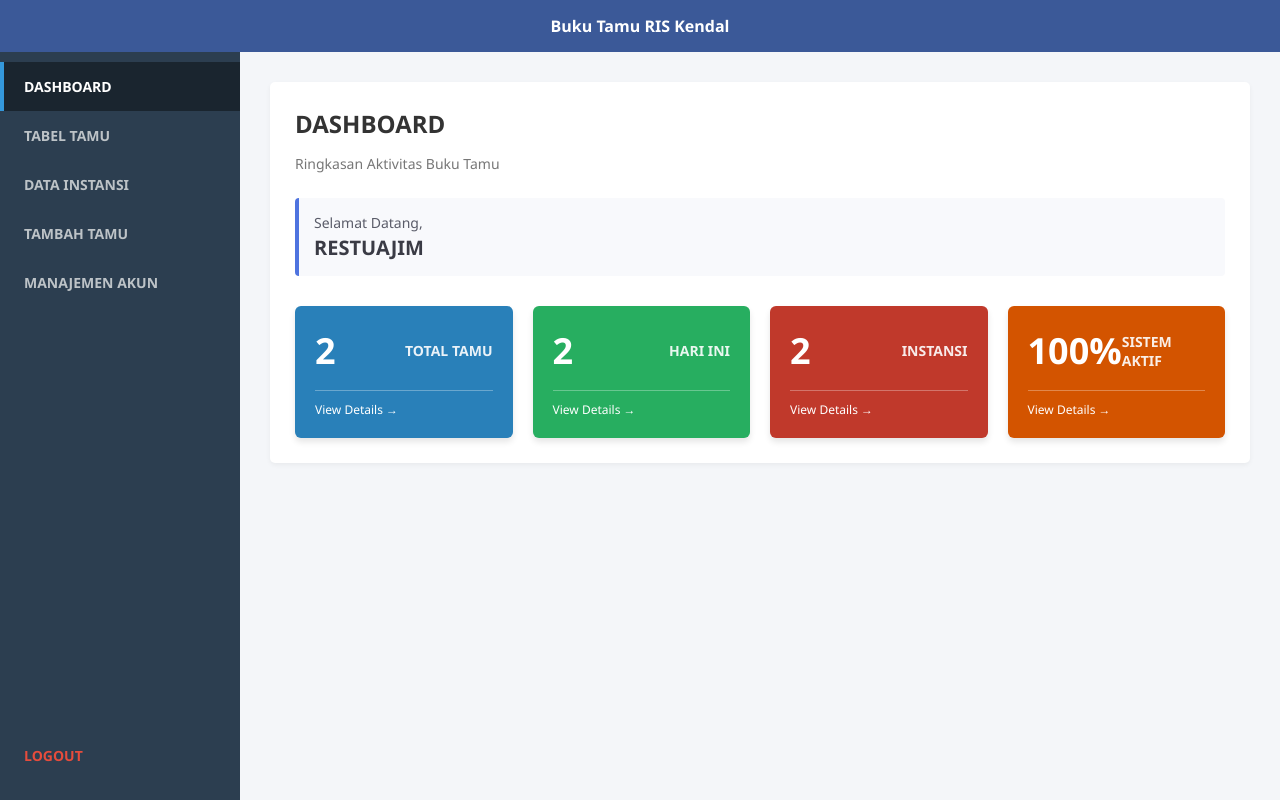
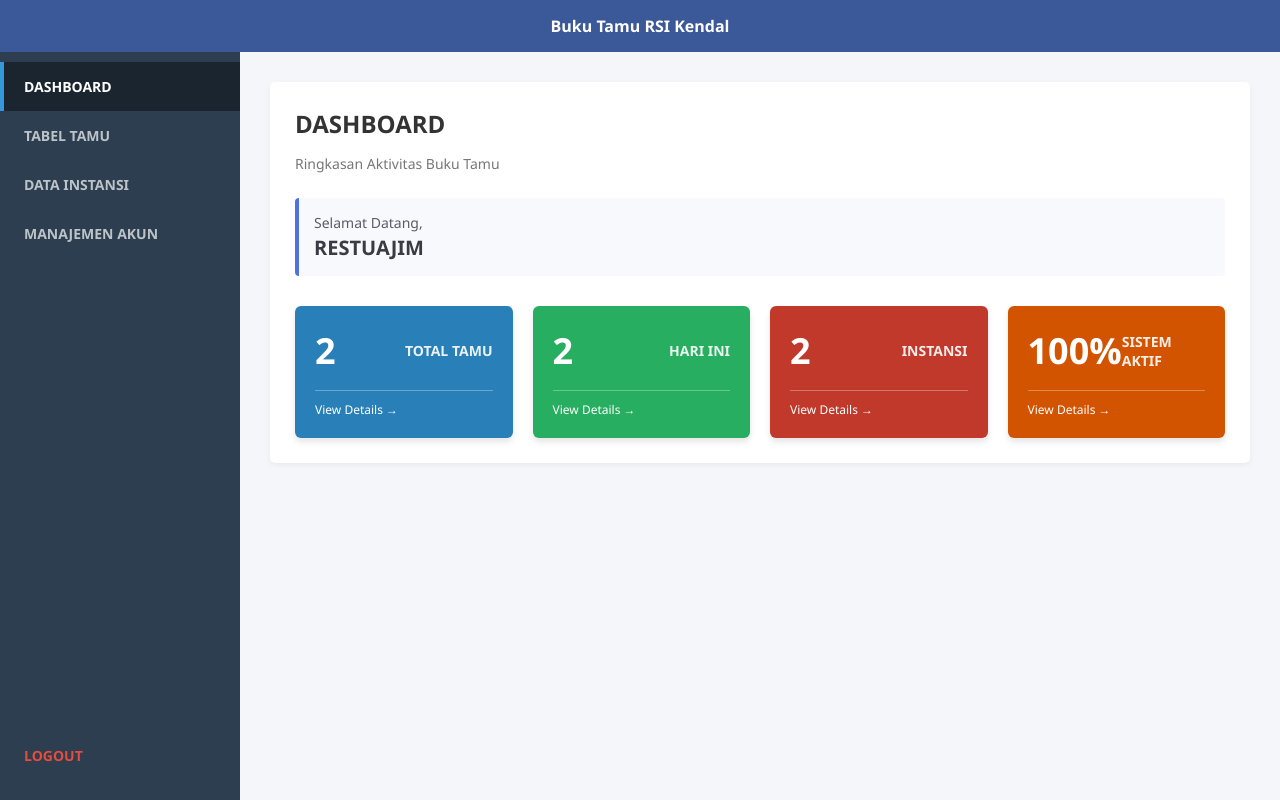
Before and after one commit to palingganteng97-rgb/buku-tamu-unpri, a PHP site: page /tampilkan.php in a window 1280 px wide. Run offline with PHP 8.4, Linux system fonts and the light colour scheme; a user stored in the database is signed in; data comes from the database, SQL or seed files in the repository.

Commit message:
Update tampilkan.php

```diff
--- a/tampilkan.php
+++ b/tampilkan.php
@@ -159,7 +159,7 @@ $instansi_unik  = $data_instansi['total'];
 <body>
 
     <div class="header-nav">
-          Buku Tamu RIS Kendal
+    Buku Tamu RSI Kendal
 </div>
 
 <div class="dashboard-layout">
@@ -170,7 +170,6 @@ $instansi_unik  = $data_instansi['total'];
             <a href="tampilkan.php" class="active">DASHBOARD</a>
             <a href="tabel_tamu.php">TABEL TAMU</a>
             <a href="data_instansi.php">DATA INSTANSI</a>
-                <a href="tambah.php">TAMBAH TAMU</a>
             <a href="manajemen_akun.php">MANAJEMEN AKUN</a>
         </div>
             <a href="logout.php" class="logout-btn">LOGOUT</a>
```
Lines whose indentation alone changed are shown as unchanged.
